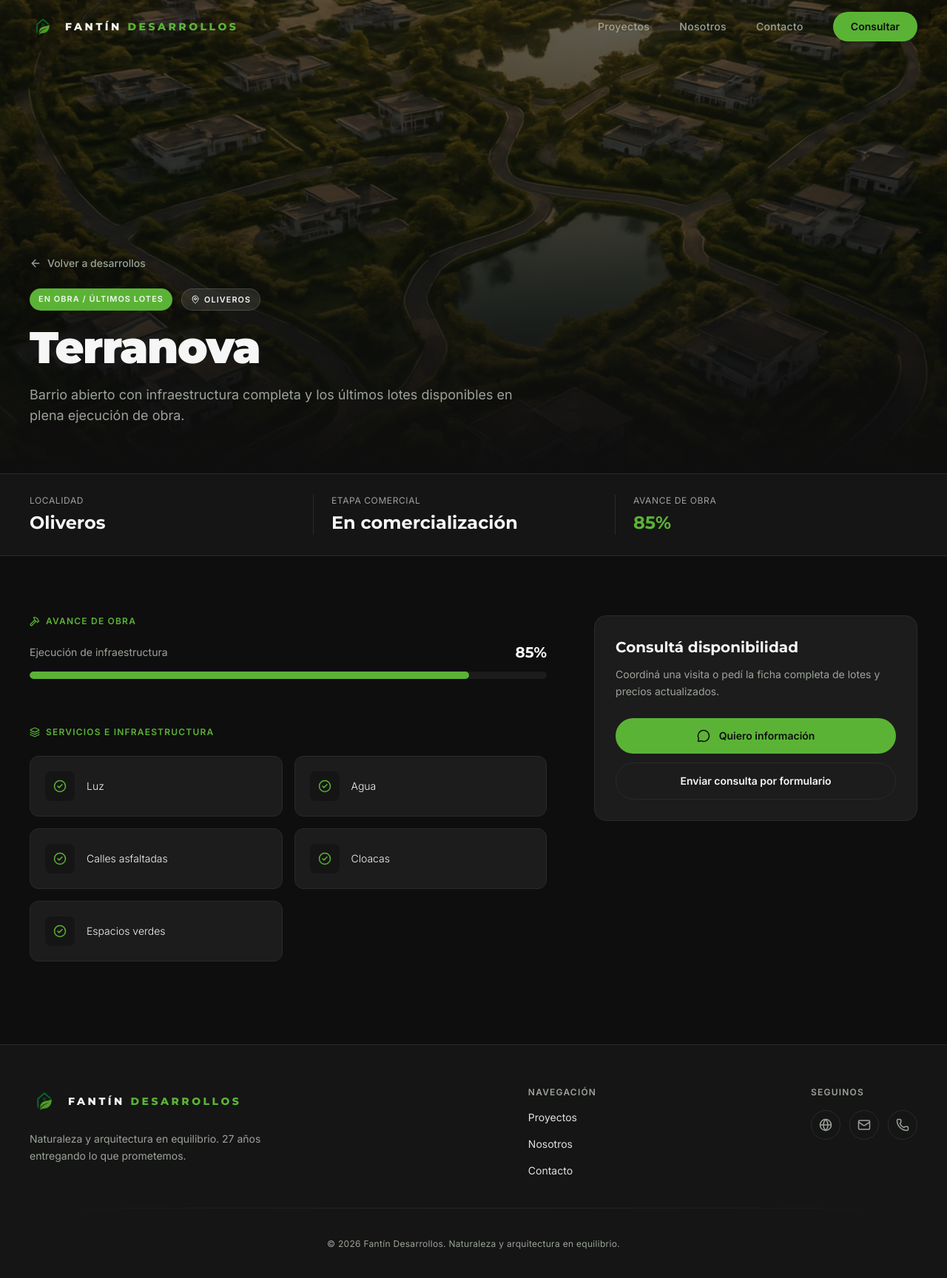
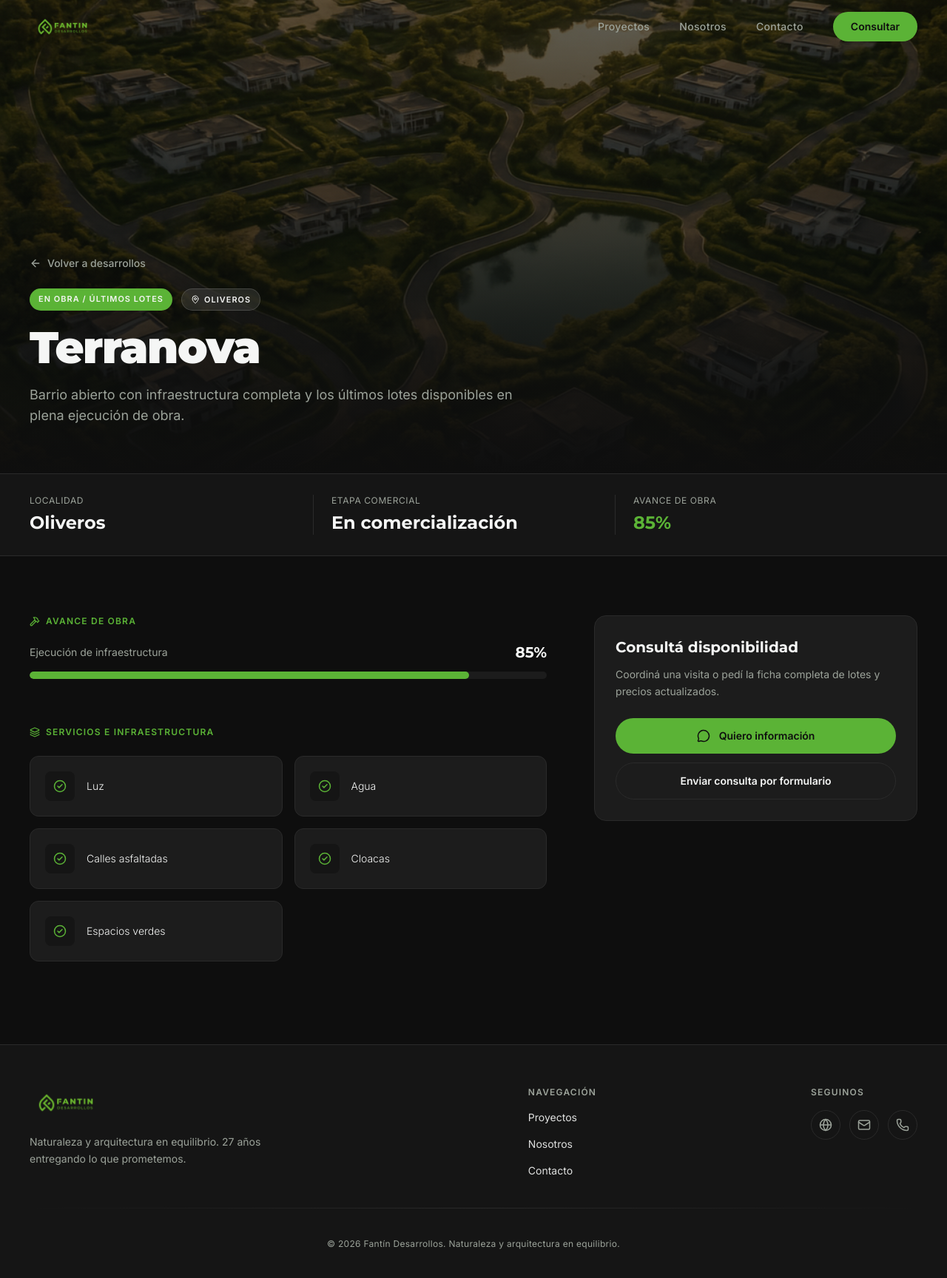
Before and after one commit to Federico-Rosso/fantin-desarrollos, a Next.js app: page /proyectos/terranova in a window 1280 px wide. Shown: the top 1728 px of the page at 74% size. Built offline with nearby package versions, Linux system fonts and the light colour scheme.

Commit message:
feat: update logo and add favicon in _document.jsx

```diff
--- a/src/components/Footer.jsx
+++ b/src/components/Footer.jsx
@@ -22,13 +22,10 @@ export default function Footer() {
           <div className="max-w-sm">
             <div className="flex items-center gap-3">
               <img
-                src="/images/logo.png"
+                src="/images/isologotipo.png"
                 alt="Fantín Desarrollos"
-                className="h-10 w-10 object-contain"
+                className="h-11 w-auto object-contain"
               />
-              <span className="font-heading text-sm font-extrabold uppercase tracking-[0.25em] text-tech-white">
-                Fantín <span className="text-primary-green">Desarrollos</span>
-              </span>
             </div>
             <p className="mt-5 font-sans text-sm leading-relaxed text-premium-muted">
               Naturaleza y arquitectura en equilibrio. 27 años entregando lo que
--- a/src/components/Navbar.jsx
+++ b/src/components/Navbar.jsx
@@ -44,13 +44,10 @@ export default function Navbar() {
           className="flex items-center gap-3 transition-all duration-300 ease-in-out hover:opacity-80"
         >
           <img
-            src="/images/logo.png"
+            src="/images/isologotipo.png"
             alt="Fantín Desarrollos"
-            className="h-9 w-9 object-contain"
+            className="h-9 w-auto object-contain sm:h-10"
           />
-          <span className="font-heading text-sm font-extrabold uppercase tracking-[0.25em] text-tech-white">
-            Fantín <span className="text-primary-green">Desarrollos</span>
-          </span>
         </Link>
 
         <div className="hidden items-center gap-10 md:flex">
--- /dev/null
+++ b/src/pages/_document.jsx
@@ -0,0 +1,16 @@
+import { Html, Head, Main, NextScript } from 'next/document';
+
+export default function Document() {
+  return (
+    <Html lang="es" className="bg-premium-black">
+      <Head>
+        <link rel="icon" type="image/png" href="/images/isotipo.png" />
+        <link rel="apple-touch-icon" href="/images/isotipo.png" />
+      </Head>
+      <body>
+        <Main />
+        <NextScript />
+      </body>
+    </Html>
+  );
+}
```
Also changed, not shown: public/images/isologotipo.png (added), public/images/isotipo.png (added).
